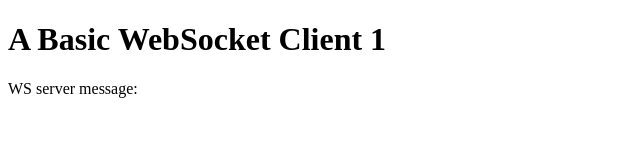
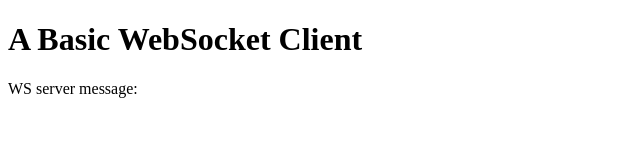
Before and after one commit to AlexandrVrublevskiy/node-websockets, a plain HTML site: page index.html in a window 1280 px wide. Shown: the full height of the page, 0-640 px from the left. Drawn offline with Linux system fonts and the light colour scheme.

Commit message:
test commit

```diff
--- a/index.html
+++ b/index.html
@@ -17,7 +17,7 @@
 </head>
 
 <body>
-  <h1 id='head'>A Basic WebSocket Client 1</h1>
+  <h1 id='head'>A Basic WebSocket Client</h1>
   <div>WS server message:</div>
   <div id='message' ></div>
 
```
